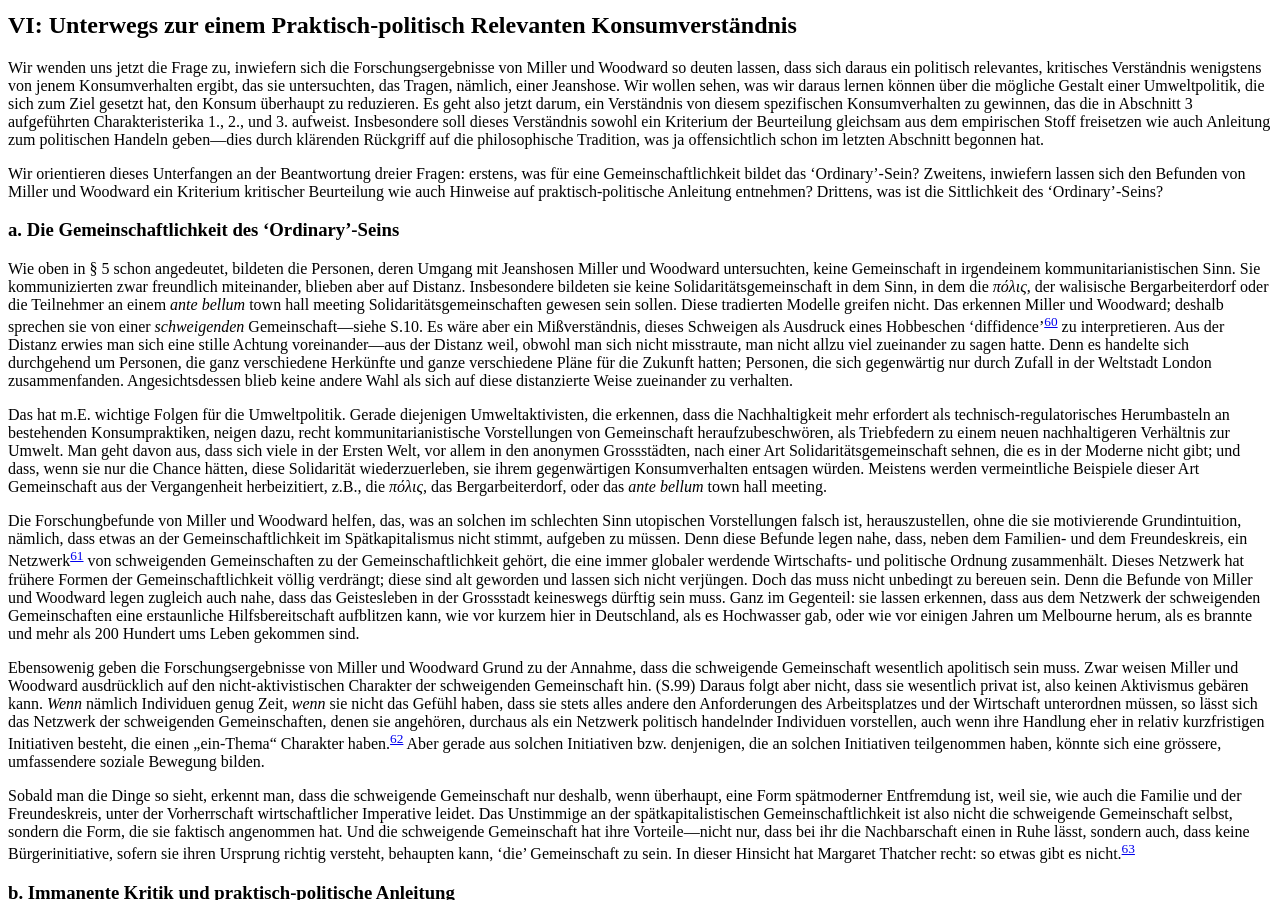
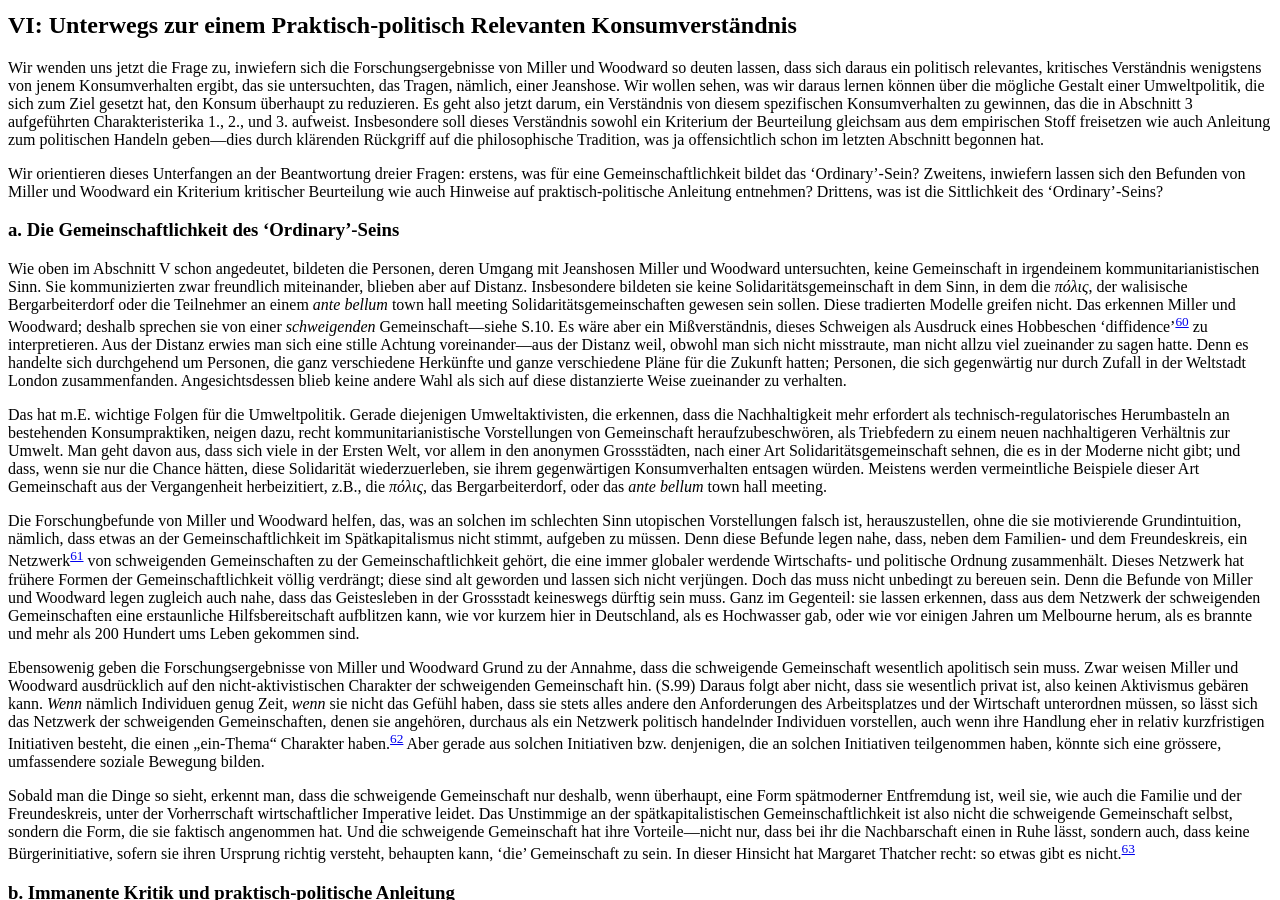
Before and after one commit to klepas/bruins-site, a Jekyll site: the page built from papers/_posts/2013-06-13-The-Struggle-for-the-Ordinary.md, in a window 1280 px wide and 900 px high, scrolled down 9958 px. Built offline with Jekyll 4.4.1, drawn with Linux system fonts in a browser that asks for light colours; nearby versions of some CDN libraries; some web fonts are replaced.

Commit message:
Updated 2013-06-13-The-Struggle-for-the-Ordinary.md

```diff
--- a/papers/_posts/2013-06-13-The-Struggle-for-the-Ordinary.md
+++ b/papers/_posts/2013-06-13-The-Struggle-for-the-Ordinary.md
@@ -186,7 +186,7 @@ Wir orientieren dieses Unterfangen an der Beantwortung dreier Fragen: erstens, w
 
 ### a. Die Gemeinschaftlichkeit des ‘Ordinary’-Seins
 
-Wie oben in § 5 schon angedeutet, bildeten die Personen, deren Umgang mit Jeanshosen Miller und Woodward untersuchten, keine Gemeinschaft in irgendeinem kommunitarianistischen Sinn. Sie kommunizierten zwar freundlich miteinander, blieben aber auf Distanz. Insbesondere bildeten sie keine Solidaritätsgemeinschaft in dem Sinn, in dem die _πόλις_, der walisische Bergarbeiterdorf oder die Teilnehmer an einem _ante bellum_ town hall meeting Solidaritätsgemeinschaften gewesen sein sollen. Diese tradierten Modelle greifen nicht. Das erkennen Miller und Woodward; deshalb sprechen sie von einer _schweigenden_ Gemeinschaft—siehe S.10. Es wäre aber ein Mißverständnis, dieses Schweigen als Ausdruck eines Hobbeschen ‘diffidence’[^60] zu interpretieren. Aus der Distanz erwies man sich eine stille Achtung voreinander—aus der Distanz weil, obwohl man sich nicht misstraute, man nicht allzu viel zueinander zu sagen hatte. Denn es handelte sich durchgehend um Personen, die ganz verschiedene Herkünfte und ganze verschiedene Pläne für die Zukunft hatten; Personen, die sich gegenwärtig nur durch Zufall in der Weltstadt London zusammenfanden. Angesichtsdessen blieb keine andere Wahl als sich auf diese distanzierte Weise zueinander zu verhalten.
+Wie oben im Abschnitt V schon angedeutet, bildeten die Personen, deren Umgang mit Jeanshosen Miller und Woodward untersuchten, keine Gemeinschaft in irgendeinem kommunitarianistischen Sinn. Sie kommunizierten zwar freundlich miteinander, blieben aber auf Distanz. Insbesondere bildeten sie keine Solidaritätsgemeinschaft in dem Sinn, in dem die _πόλις_, der walisische Bergarbeiterdorf oder die Teilnehmer an einem _ante bellum_ town hall meeting Solidaritätsgemeinschaften gewesen sein sollen. Diese tradierten Modelle greifen nicht. Das erkennen Miller und Woodward; deshalb sprechen sie von einer _schweigenden_ Gemeinschaft—siehe S.10. Es wäre aber ein Mißverständnis, dieses Schweigen als Ausdruck eines Hobbeschen ‘diffidence’[^60] zu interpretieren. Aus der Distanz erwies man sich eine stille Achtung voreinander—aus der Distanz weil, obwohl man sich nicht misstraute, man nicht allzu viel zueinander zu sagen hatte. Denn es handelte sich durchgehend um Personen, die ganz verschiedene Herkünfte und ganze verschiedene Pläne für die Zukunft hatten; Personen, die sich gegenwärtig nur durch Zufall in der Weltstadt London zusammenfanden. Angesichtsdessen blieb keine andere Wahl als sich auf diese distanzierte Weise zueinander zu verhalten.
 
 Das hat m.E. wichtige Folgen für die Umweltpolitik. Gerade diejenigen Umweltaktivisten, die erkennen, dass die Nachhaltigkeit mehr erfordert als technisch-regulatorisches Herumbasteln an bestehenden Konsumpraktiken, neigen dazu, recht kommunitarianistische Vorstellungen von Gemeinschaft heraufzubeschwören, als Triebfedern zu einem neuen nachhaltigeren Verhältnis zur Umwelt. Man geht davon aus, dass sich viele in der Ersten Welt, vor allem in den anonymen Grossstädten, nach einer Art Solidaritätsgemeinschaft sehnen, die es in der Moderne nicht gibt; und dass, wenn sie nur die Chance hätten, diese Solidarität wiederzuerleben, sie ihrem gegenwärtigen Konsumverhalten entsagen würden. Meistens werden vermeintliche Beispiele dieser Art Gemeinschaft aus der Vergangenheit herbeizitiert, z.B., die _πόλις_, das Bergarbeiterdorf, oder das _ante bellum_ town hall meeting.
 
```
